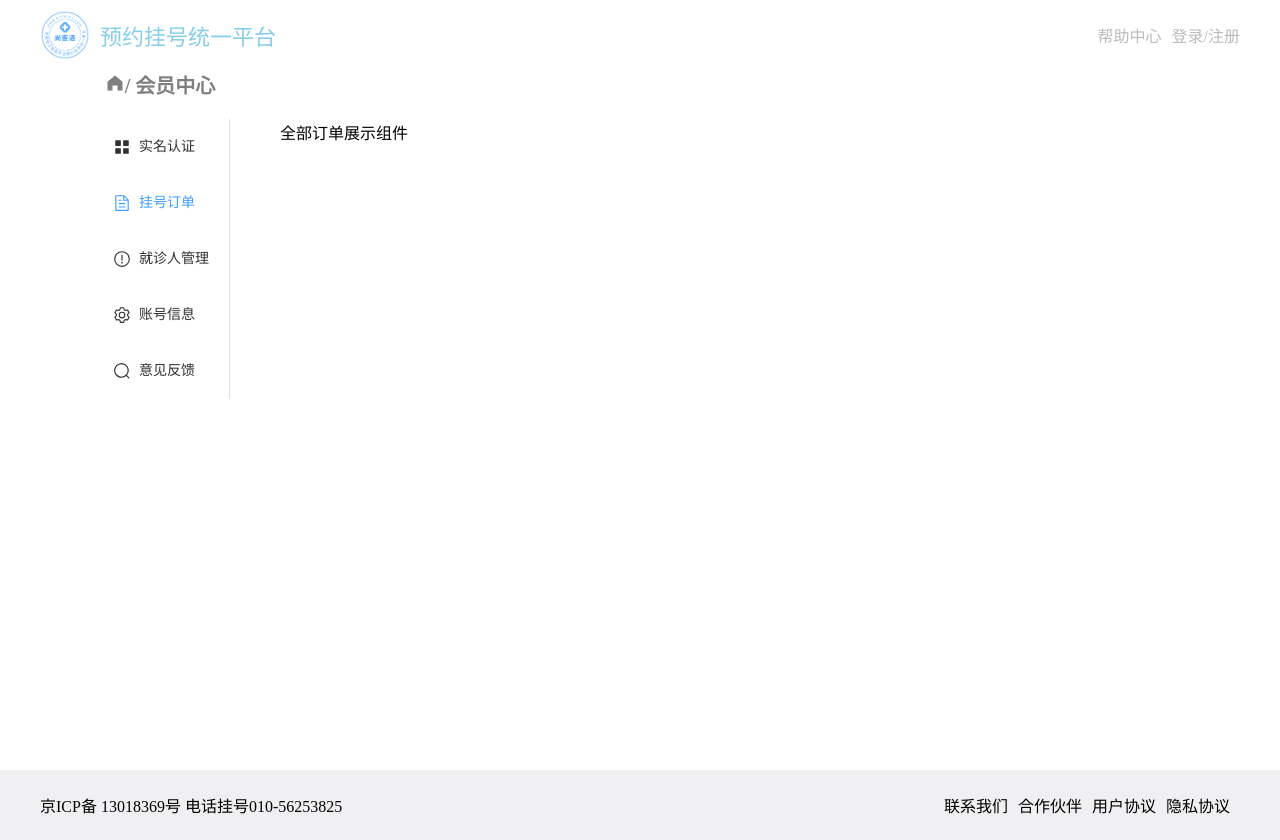
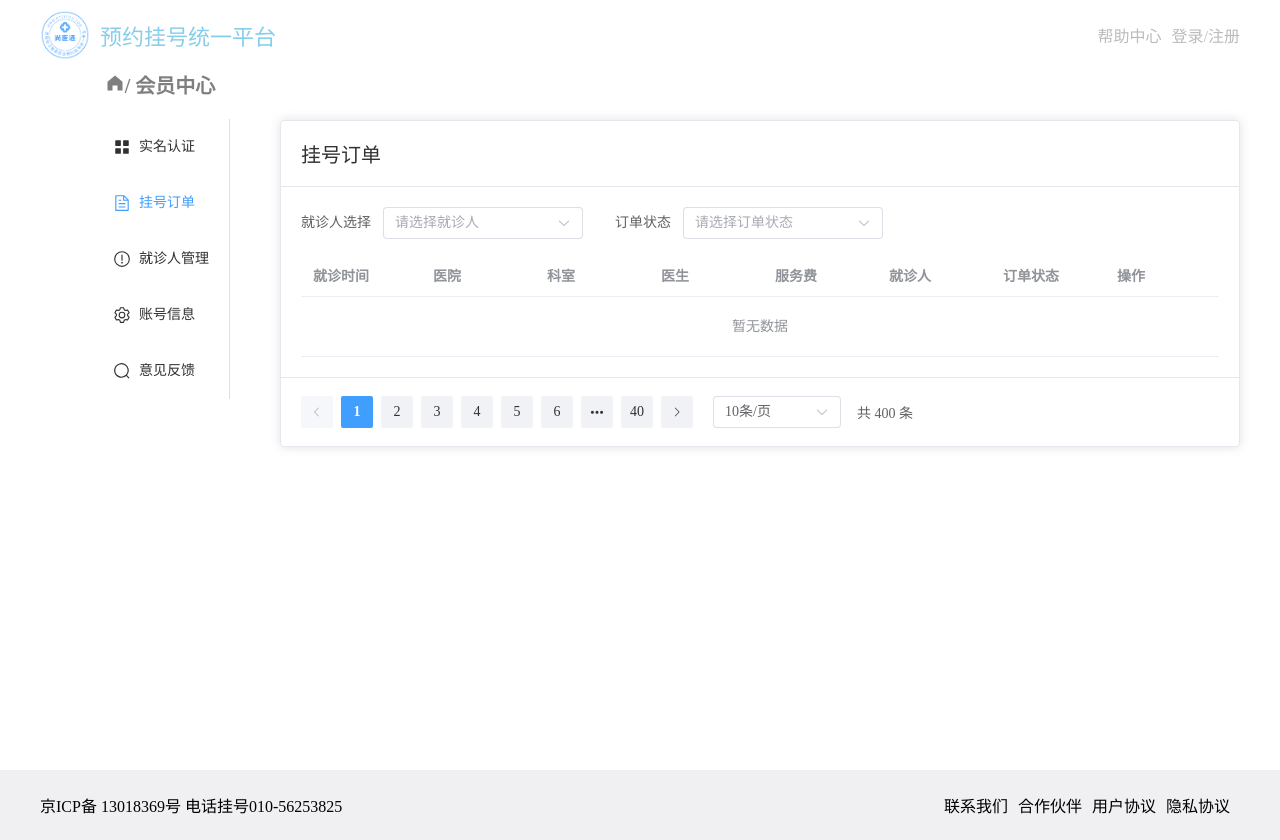
Before and after one commit to kaolabulan/syt, a Vue app: page /member/order in a window 1280 px wide. Built offline with nearby package versions, Linux system fonts and the light colour scheme.

Commit message:
挂号订单静态搭建

```diff
--- a/src/pages/member_center/order/all.vue
+++ b/src/pages/member_center/order/all.vue
@@ -1,11 +1,75 @@
 <script setup lang="ts">
 
+import {ref} from "vue";
+
+const pageNo = ref<number>(1)
+const pageSize = ref<number>(10)
 </script>
 
 <template>
-  <div>全部订单展示组件</div>
+  <div class="all-order">
+    <el-card class="box-card">
+      <template #header>
+        <div class="card-header">
+          <span>挂号订单</span>
+        </div>
+      </template>
+      <div class="box-body">
+        <!--  下拉选择框 -->
+        <el-form  :inline="true">
+          <el-form-item label="就诊人选择">
+            <el-select placeholder="请选择就诊人" style="width: 200px">
+              <el-option label="张三"></el-option>
+              <el-option label="李四"></el-option>
+              <el-option label="王五"></el-option>
+            </el-select>
+          </el-form-item>
+          <el-form-item label="订单状态">
+            <el-select placeholder="请选择订单状态" style="width: 200px">
+              <el-option label="全部订单"></el-option>
+              <el-option label="已支付"></el-option>
+              <el-option label="待支付"></el-option>
+            </el-select>
+          </el-form-item>
+        </el-form>
+
+        <el-table>
+          <el-table-column label="就诊时间"></el-table-column>
+          <el-table-column label="医院"></el-table-column>
+          <el-table-column label="科室"></el-table-column>
+          <el-table-column label="医生"></el-table-column>
+          <el-table-column label="服务费"></el-table-column>
+          <el-table-column label="就诊人"></el-table-column>
+          <el-table-column label="订单状态"></el-table-column>
+          <el-table-column label="操作"></el-table-column>
+        </el-table>
+      </div>
+
+      <template #footer>
+        <!-- 分页器-->
+        <el-pagination
+            v-model:current-page="pageNo"
+            v-model:page-size="pageSize"
+            :page-sizes="[10, 20, 30, 40]"
+
+            :background="true"
+            layout=" prev, pager, next, jumper ->, sizes,total,"
+            :total="400"
+            @size-change="handleSizeChange"
+            @current-change="handleCurrentChange"
+        />
+      </template>
+    </el-card>
+  </div>
 </template>
 
 <style scoped lang="scss">
-
+.all-order{
+  .box-card{
+    width: 100%;
+    .card-header{
+      font-size: 20px;
+    }
+  }
+}
 </style>
```
